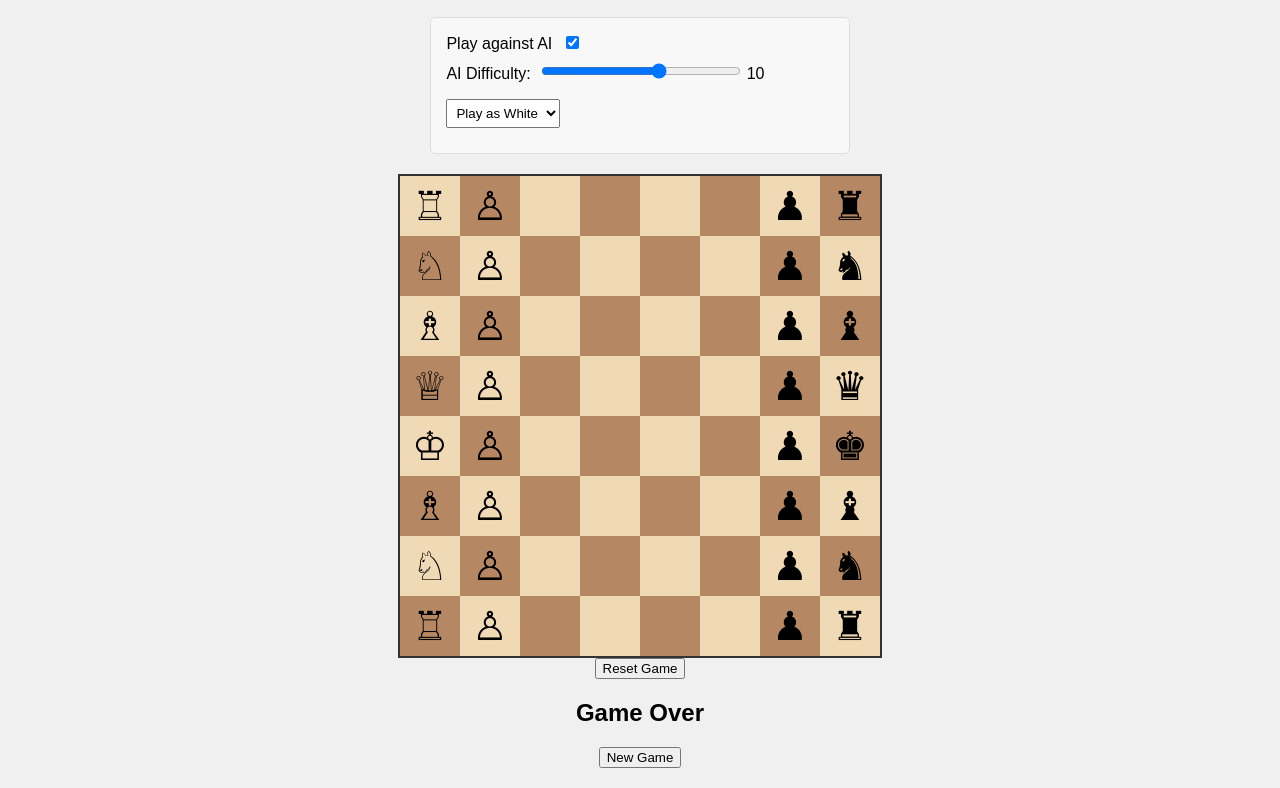
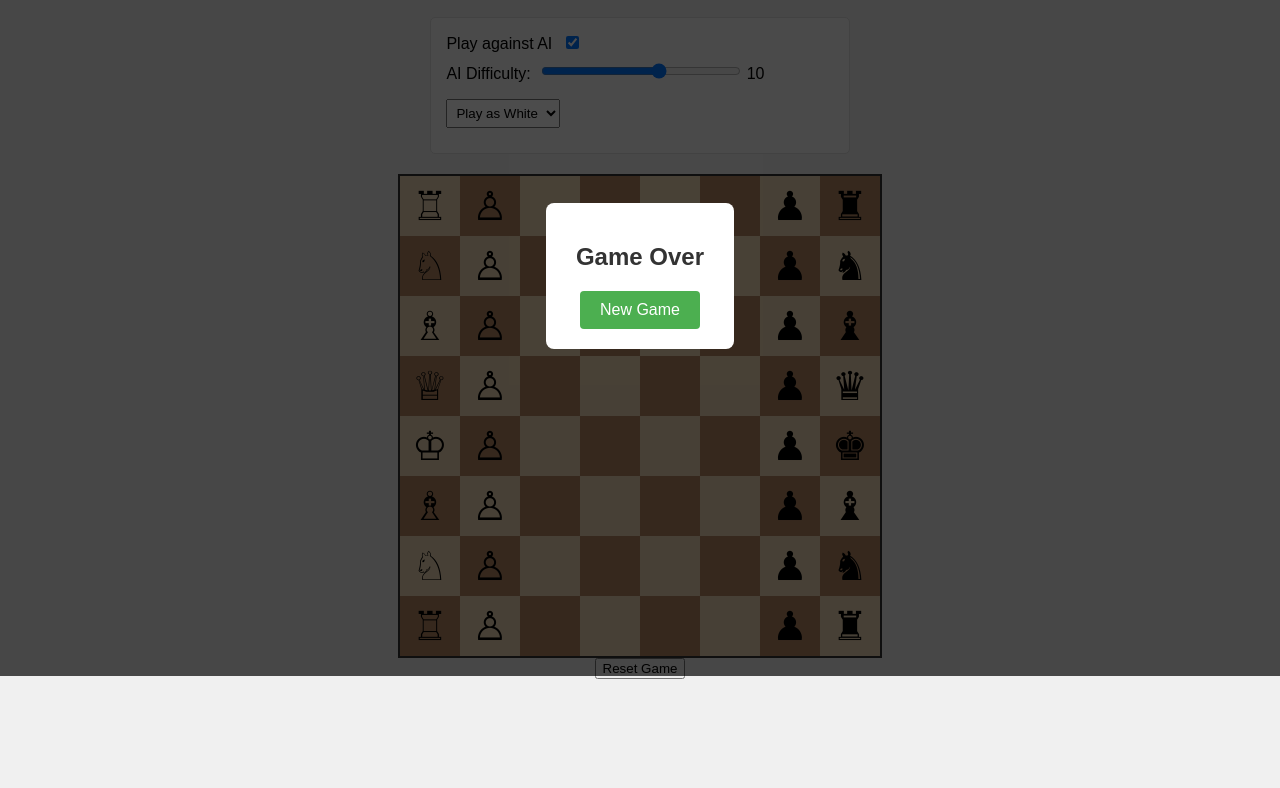
Before and after one commit to SPA-guetty/Chess, a plain HTML site: page index.html in a window 1280 px wide. Shown: the part 124-912 px from the top of the page. After the commit the page ends 823 px from the top, so only its background shows below. Drawn offline with Linux system fonts and the light colour scheme.

Commit message:
end modal

```diff
--- a/css/styles.css
+++ b/css/styles.css
@@ -168,3 +168,43 @@ h1 {
     width: 30px;
     text-align: center;
 }
+
+.modal {
+    position: fixed;
+    top: 0;
+    left: 0;
+    width: 100%;
+    height: 100%;
+    background-color: rgba(0, 0, 0, 0.7);
+    display: flex;
+    justify-content: center;
+    align-items: center;
+    z-index: 20;
+}
+
+.modal-content {
+    background-color: white;
+    padding: 20px 30px;
+    border-radius: 8px;
+    text-align: center;
+}
+
+#end-result {
+    font-size: 24px;
+    margin-bottom: 20px;
+    color: #333
+}
+
+#new-game-button {
+    padding: 10px 20px;
+    font-size: 16px;
+    background-color: #4CAF50;
+    color: white;
+    border: none;
+    border-radius: 4px;
+    cursor: pointer;
+}
+
+#new-game-button:hover {
+    background-color: #45a049;
+}
```
